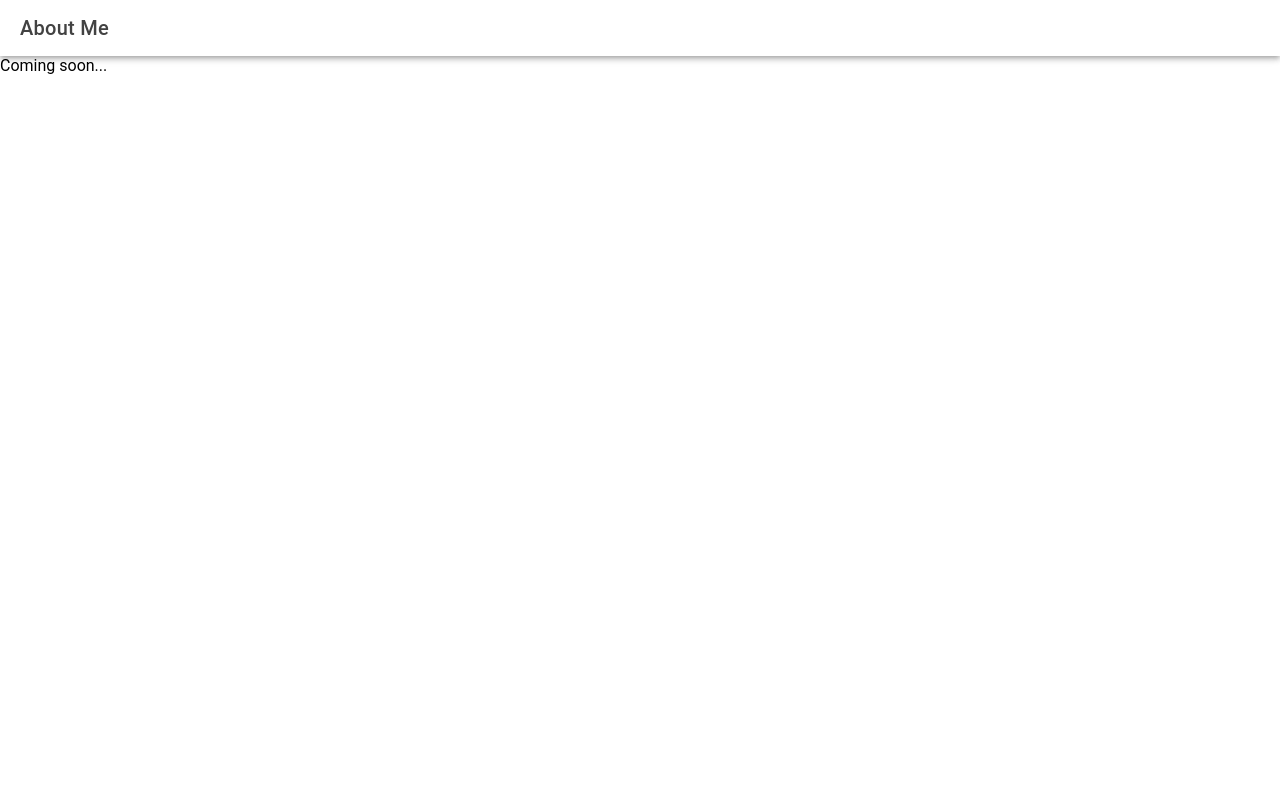
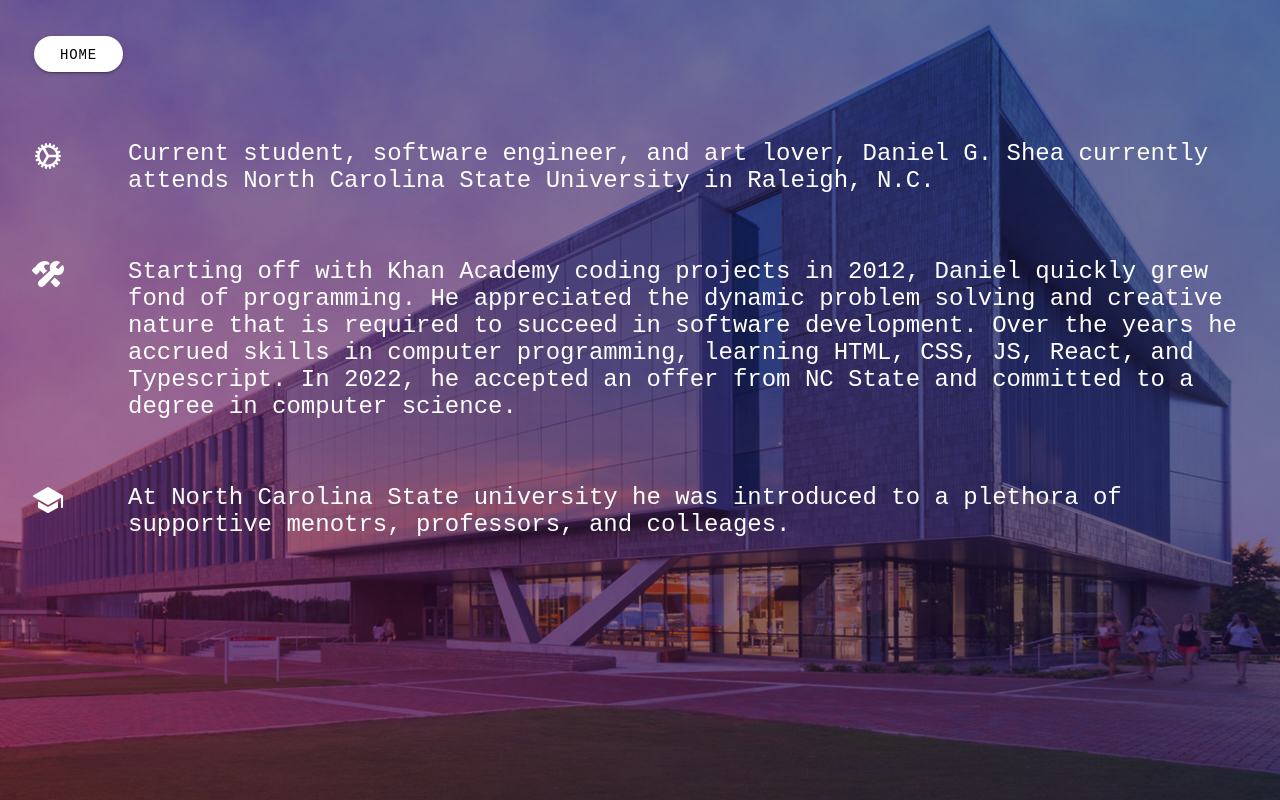
Before and after one commit to danielgshea/danielghsea.github.io, a React (Create React App) app: page /#/aboutme in a window 1280 px wide. Built offline with nearby package versions, Linux system fonts and the light colour scheme; a web font is replaced by a local one.

Commit message:
fixed routing and added to aboutme

```diff
--- a/src/App.tsx
+++ b/src/App.tsx
@@ -3,8 +3,8 @@ import logo from "./logo.svg";
 import "@ionic/react/css/core.css";
 import "./App.css";
 import { IonApp, IonRouterOutlet, setupIonicReact } from "@ionic/react";
-import { IonReactHashRouter } from "@ionic/react-router";
-import { Route } from "react-router-dom";
+import { IonReactHashRouter, IonReactRouter } from "@ionic/react-router";
+import { Route, Switch } from "react-router-dom";
 import Home from "./Pages/Home";
 import ContactMe from "./Pages/ContactMe";
 import Projects from "./Pages/Projects";
@@ -12,11 +12,15 @@ import Coursework from "./Pages/Coursework";
 import AboutMe from "./Pages/AboutMe";
 
 setupIonicReact();
-const App: React.FC = () => (
+const App: React.FC = () => {
+  const time = new Date();
+  console.log("Welcome to my website. Last published at: " + time);
+
+  return (
     <IonApp>
       <IonReactHashRouter>
-      <IonRouterOutlet placeholder="/">
-        <Route path="/" component={Home} />
+        <IonRouterOutlet>
+          <Route exact path="/" component={Home} />
           <Route path="/aboutme" component={AboutMe} />
           <Route path="/projects" component={Projects} />
           <Route path="/coursework" component={Coursework} />
@@ -25,5 +29,6 @@ const App: React.FC = () => (
       </IonReactHashRouter>
     </IonApp>
   );
+};
 
 export default App;
--- /dev/null
+++ b/src/Pages/AboutMe.css
@@ -0,0 +1,28 @@
+.aboutme-grid {
+  background: url("../Assets/COE1.jpg"),
+    linear-gradient(45deg, var(--color4), var(--color5));
+  background-blend-mode: soft-light;
+  background-size: cover;
+  background-position: center;
+}
+
+ion-grid {
+  height: 100%;
+}
+
+ion-col {
+  margin: 2em;
+}
+
+ion-button {
+  --background: white;
+}
+
+ion-icon {
+  color: white;
+}
+
+a {
+  color: black;
+  text-decoration: none;
+}
--- a/src/Pages/AboutMe.tsx
+++ b/src/Pages/AboutMe.tsx
@@ -1,21 +1,77 @@
 import {
+  IonButton,
+  IonCol,
   IonContent,
+  IonGrid,
   IonHeader,
+  IonIcon,
   IonPage,
+  IonRow,
+  IonText,
   IonTitle,
   IonToolbar,
 } from "@ionic/react";
 import React from "react";
+import "./AboutMe.css";
+import { cog, construct, school } from "ionicons/icons";
+import { Link } from "react-router-dom";
 
 const AboutMe: React.FC = () => {
+  const goHome = () => {};
   return (
     <IonPage>
-      <IonHeader>
-        <IonToolbar>
-          <IonTitle>About Me</IonTitle>
-        </IonToolbar>
-      </IonHeader>
-      <IonContent className="ion-padding">Coming soon...</IonContent>
+      <IonContent className="aboutme-grid">
+        <IonGrid className="aboutme-grid">
+          <IonRow>
+            <IonCol>
+              <IonButton onClick={goHome} shape="round">
+                <Link to="/">
+                  <IonText className="content1-text-dark">Home</IonText>
+                </Link>
+              </IonButton>
+            </IonCol>
+          </IonRow>
+          <IonRow>
+            <IonCol size="auto">
+              <IonIcon icon={cog} size="large" />
+            </IonCol>
+            <IonCol>
+              <IonText className="content-text1">
+                Current student, software engineer, and art lover, Daniel G.
+                Shea currently attends North Carolina State University in
+                Raleigh, N.C.
+              </IonText>
+            </IonCol>
+          </IonRow>
+          <IonRow>
+            <IonCol size="auto">
+              <IonIcon icon={construct} size="large" />
+            </IonCol>
+            <IonCol>
+              <IonText className="content-text1">
+                Starting off with Khan Academy coding projects in 2012, Daniel
+                quickly grew fond of programming. He appreciated the dynamic
+                problem solving and creative nature that is required to succeed
+                in software development. Over the years he accrued skills in
+                computer programming, learning HTML, CSS, JS, React, and
+                Typescript. In 2022, he accepted an offer from NC State and
+                committed to a degree in computer science.
+              </IonText>
+            </IonCol>
+          </IonRow>
+          <IonRow>
+            <IonCol size="auto">
+              <IonIcon icon={school} size="large" />
+            </IonCol>
+            <IonCol>
+              <IonText className="content-text1">
+                At North Carolina State university he was introduced to a
+                plethora of supportive menotrs, professors, and colleages.
+              </IonText>
+            </IonCol>
+          </IonRow>
+        </IonGrid>
+      </IonContent>
     </IonPage>
   );
 };
--- a/src/Pages/Home.css
+++ b/src/Pages/Home.css
@@ -72,6 +72,11 @@ ion-text {
   font-size: 1.5em;
 }
 
+.content-text1-dark {
+  color: black;
+  font-size: 1.5em;
+}
+
 ion-col {
   padding: 0;
   margin: 0;
@@ -85,6 +90,10 @@ ion-row {
 ion-grid {
   padding: 0;
   margin: 0;
+}
+
+.pink-border {
+  border: 1px dashed pink;
 }
 
 .home-card {
@@ -103,6 +112,10 @@ ion-grid {
   transition: 1500ms;
 }
 
+.home-card.show {
+  opacity: 1;
+}
+
 .router-link {
   display: flex;
   justify-content: center;
@@ -113,10 +126,6 @@ ion-grid {
 
 .router-link:hover {
   cursor: pointer;
-}
-
-.home-card.show {
-  opacity: 1;
 }
 
 .home-card.pic1 {
--- a/src/Pages/Home.tsx
+++ b/src/Pages/Home.tsx
@@ -4,13 +4,13 @@ import {
   IonContent,
   IonGrid,
   IonPage,
-  IonRouterLink,
   IonRow,
   IonText,
 } from "@ionic/react";
 import React from "react";
 import Typewriter from "typewriter-effect";
 import "./Home.css";
+import { Link } from "react-router-dom";
 
 const Home: React.FC = () => {
   const cards = document.getElementsByClassName("home-card");
@@ -50,36 +50,36 @@ const Home: React.FC = () => {
           <IonRow className="home-row">
             <IonCol>
               <IonCard className="home-card pic1">
-                <IonRouterLink className="router-link" href="aboutme">
+                <Link className="router-link" to="aboutme#/">
                   <IonText className="header-text2">About Me</IonText>
-                </IonRouterLink>
+                </Link>
               </IonCard>
             </IonCol>
           </IonRow>
           <IonRow className="home-row">
             <IonCol>
               <IonCard className="home-card pic2">
-                <IonRouterLink className="router-link" href="projects">
+                <Link className="router-link" to="projects#/">
                   <IonText className="header-text2">Projects</IonText>
-                </IonRouterLink>
+                </Link>
               </IonCard>
             </IonCol>
           </IonRow>
           <IonRow className="home-row">
             <IonCol>
               <IonCard className="home-card pic3">
-                <IonRouterLink className="router-link" href="courswork">
+                <Link className="router-link" to="coursework#/">
                   <IonText className="header-text2">Coursework</IonText>
-                </IonRouterLink>
+                </Link>
               </IonCard>
             </IonCol>
           </IonRow>
           <IonRow className="home-row">
             <IonCol>
               <IonCard className="home-card pic4">
-                <IonRouterLink className="router-link" href="contact">
+                <Link className="router-link" to="contact#/">
                   <IonText className="header-text2">Contact</IonText>
-                </IonRouterLink>
+                </Link>
               </IonCard>
             </IonCol>
           </IonRow>
--- a/src/index.css
+++ b/src/index.css
@@ -2,9 +2,6 @@ body {
   margin: 0;
   -webkit-font-smoothing: antialiased;
   -moz-osx-font-smoothing: grayscale;
-}
-
-code {
 }
 
 :root {
```
Lines whose indentation alone changed are shown as unchanged.
